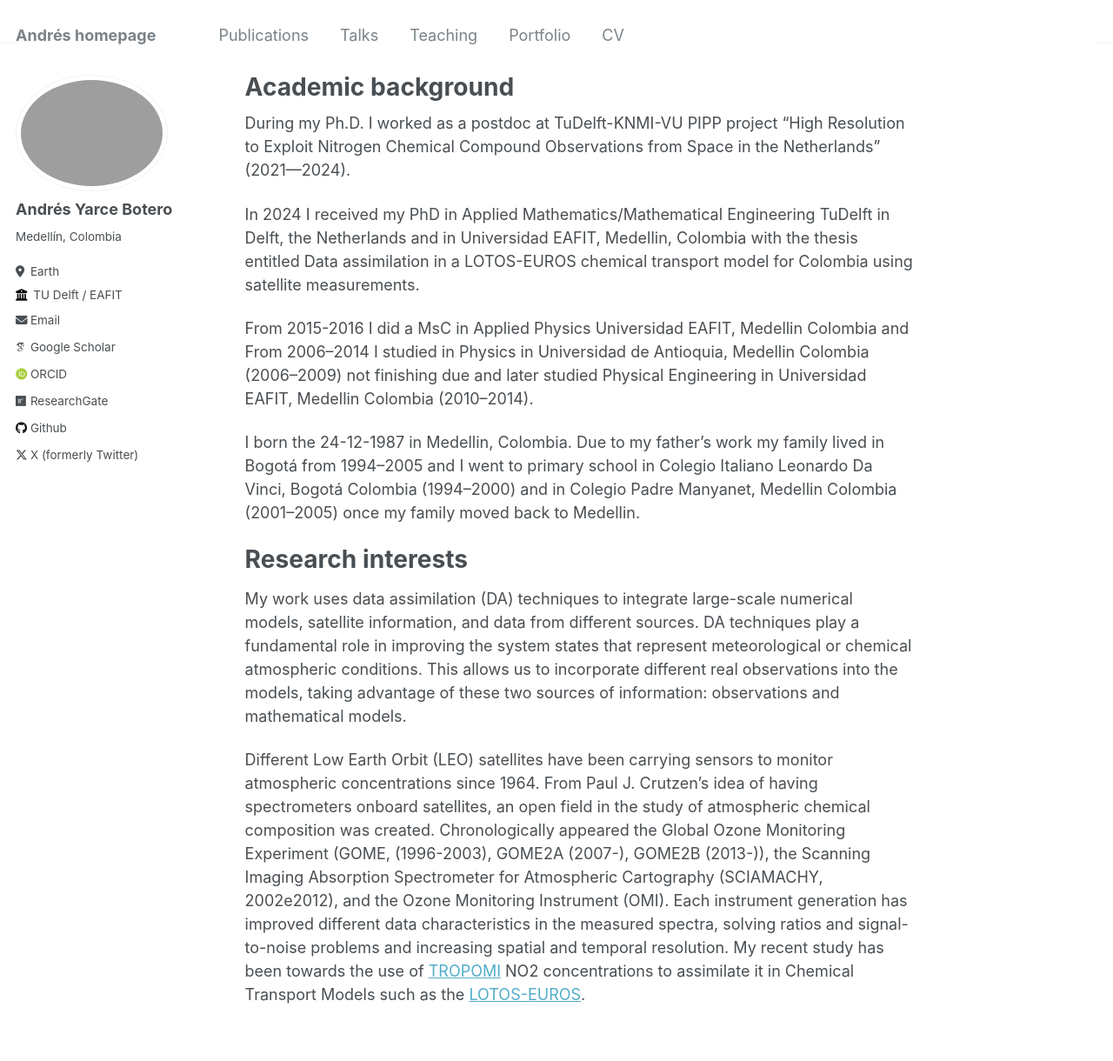
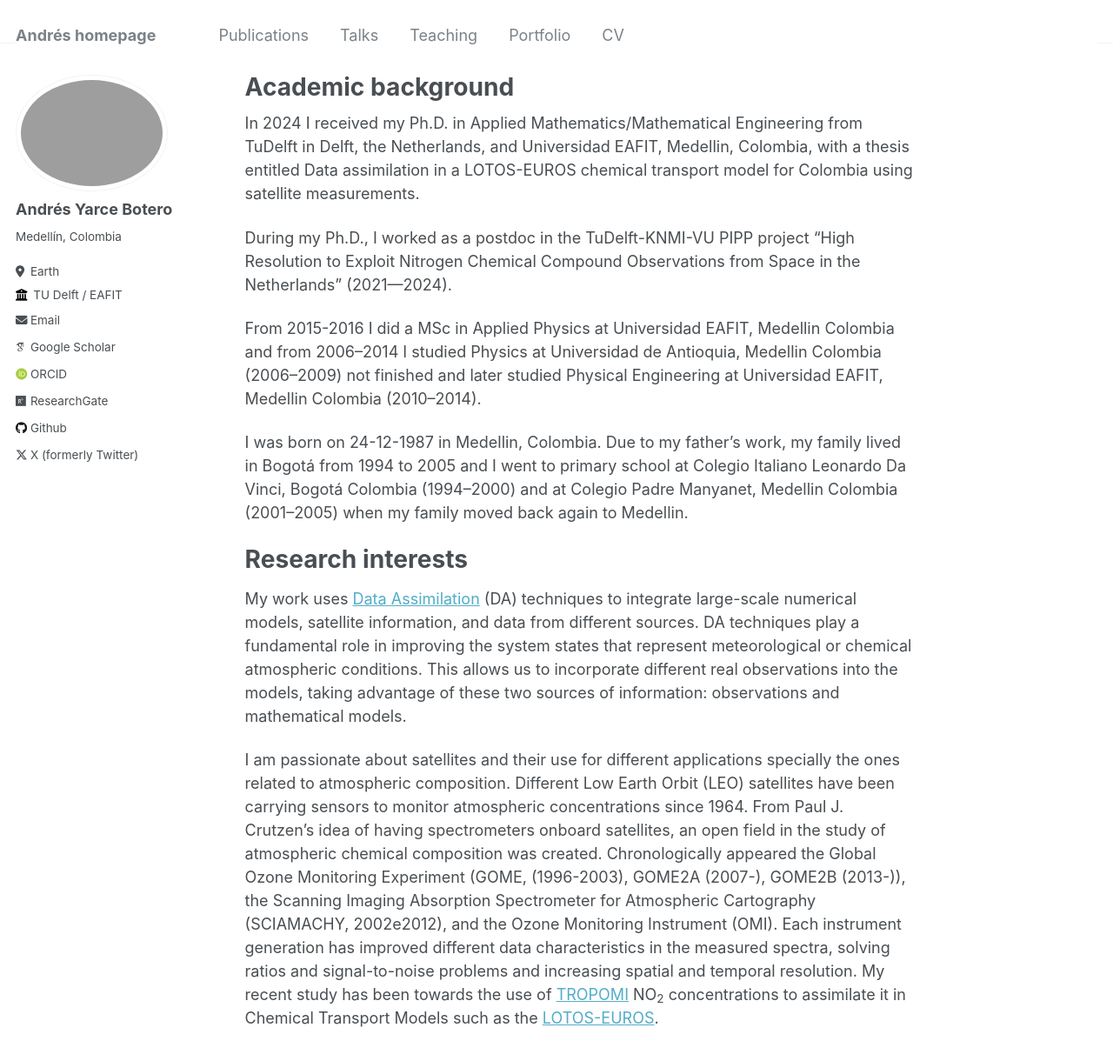
Before and after one commit to ayarceb/ayarceb.github.io, a Jekyll site: the page built from _pages/about.md, in a window 1280 px wide and 1400 px high. Shown: the top 1220 px of the window at 87% size. Built offline with Jekyll 4.4.1, drawn with Linux system fonts in a browser that asks for light colours; some web fonts are replaced.

Commit message:
Update about.md

```diff
--- a/_pages/about.md
+++ b/_pages/about.md
@@ -7,18 +7,18 @@
   - /about.html
 ---
 
-During my Ph.D. I worked as a postdoc at TuDelft-KNMI-VU PIPP project "High Resolution to Exploit Nitrogen Chemical Compound Observations from Space in the Netherlands" (2021---2024).
+In 2024 I received my Ph.D. in Applied Mathematics/Mathematical Engineering from TuDelft in Delft, the Netherlands, and Universidad EAFIT, Medellin, Colombia, with a thesis entitled Data assimilation in a LOTOS-EUROS chemical transport model for Colombia using satellite measurements.
 
-In 2024 I received my PhD in Applied Mathematics/Mathematical Engineering TuDelft in Delft, the Netherlands and in Universidad EAFIT, Medellin, Colombia with the thesis entitled Data assimilation in a LOTOS-EUROS chemical transport model for Colombia using satellite measurements.
+During my Ph.D., I worked as a postdoc in the TuDelft-KNMI-VU PIPP project "High Resolution to Exploit Nitrogen Chemical Compound Observations from Space in the Netherlands" (2021---2024).
 
-From 2015-2016 I did a MsC in Applied Physics Universidad EAFIT, Medellin Colombia and From 2006--2014 I studied in Physics in Universidad de Antioquia, Medellin Colombia (2006--2009) not finishing due and later studied Physical Engineering in Universidad EAFIT, Medellin Colombia (2010--2014).
+From 2015-2016 I did a MSc in Applied Physics at Universidad EAFIT, Medellin Colombia and from 2006--2014 I studied Physics at Universidad de Antioquia, Medellin Colombia (2006--2009) not finished and later studied Physical Engineering at Universidad EAFIT, Medellin Colombia (2010--2014).
 
-I born the 24-12-1987 in Medellin, Colombia. Due to my father's work my family lived in Bogotá from 1994--2005 and I went to primary school in Colegio Italiano Leonardo Da Vinci, Bogotá Colombia (1994--2000) and in Colegio Padre Manyanet, Medellin Colombia (2001--2005) once my family moved back to Medellin.
+I was born on 24-12-1987 in Medellin, Colombia. Due to my father's work, my family lived in Bogotá from 1994 to 2005 and I went to primary school at Colegio Italiano Leonardo Da Vinci, Bogotá Colombia (1994--2000) and at Colegio Padre Manyanet, Medellin Colombia (2001--2005) when my family moved back again to Medellin.
 
 
 Research interests
 ======
 
-My work uses data assimilation (DA) techniques to integrate large-scale numerical models, satellite information, and data from different sources. DA techniques play a fundamental role in improving the system states that represent meteorological or chemical atmospheric conditions. This allows us to incorporate different real observations into the models, taking advantage of these two sources of information: observations and mathematical models.
+My work uses [Data Assimilation](https://research.reading.ac.uk/met-darc/aboutus/what-is-data-assimilation/) (DA) techniques to integrate large-scale numerical models, satellite information, and data from different sources. DA techniques play a fundamental role in improving the system states that represent meteorological or chemical atmospheric conditions. This allows us to incorporate different real observations into the models, taking advantage of these two sources of information: observations and mathematical models.
 
-Different Low Earth Orbit (LEO) satellites have been carrying sensors to monitor atmospheric concentrations since 1964. From Paul J. Crutzen's idea of having spectrometers onboard satellites, an open field in the study of atmospheric chemical composition was created. Chronologically appeared the Global Ozone Monitoring Experiment (GOME, (1996-2003), GOME2A (2007-), GOME2B (2013-)), the Scanning Imaging Absorption Spectrometer for Atmospheric Cartography (SCIAMACHY, 2002e2012), and the Ozone Monitoring Instrument (OMI). Each instrument generation has improved different data characteristics in the measured spectra, solving ratios and signal-to-noise problems and increasing spatial and temporal resolution. My recent study has been towards the use of [TROPOMI](https://www.tropomi.eu/data-products/nitrogen-dioxide) NO2 concentrations to assimilate it in Chemical Transport Models such as the [LOTOS-EUROS](https://airqualitymodeling.tno.nl/lotos-euros/).
+I am passionate about satellites and their use for different applications specially the ones related to atmospheric composition. Different Low Earth Orbit (LEO) satellites have been carrying sensors to monitor atmospheric concentrations since 1964. From Paul J. Crutzen's idea of having spectrometers onboard satellites, an open field in the study of atmospheric chemical composition was created. Chronologically appeared the Global Ozone Monitoring Experiment (GOME, (1996-2003), GOME2A (2007-), GOME2B (2013-)), the Scanning Imaging Absorption Spectrometer for Atmospheric Cartography (SCIAMACHY, 2002e2012), and the Ozone Monitoring Instrument (OMI). Each instrument generation has improved different data characteristics in the measured spectra, solving ratios and signal-to-noise problems and increasing spatial and temporal resolution. My recent study has been towards the use of [TROPOMI](https://www.tropomi.eu/data-products/nitrogen-dioxide) NO<sub>2</sub> concentrations to assimilate it in Chemical Transport Models such as the [LOTOS-EUROS](https://airqualitymodeling.tno.nl/lotos-euros/).
```
